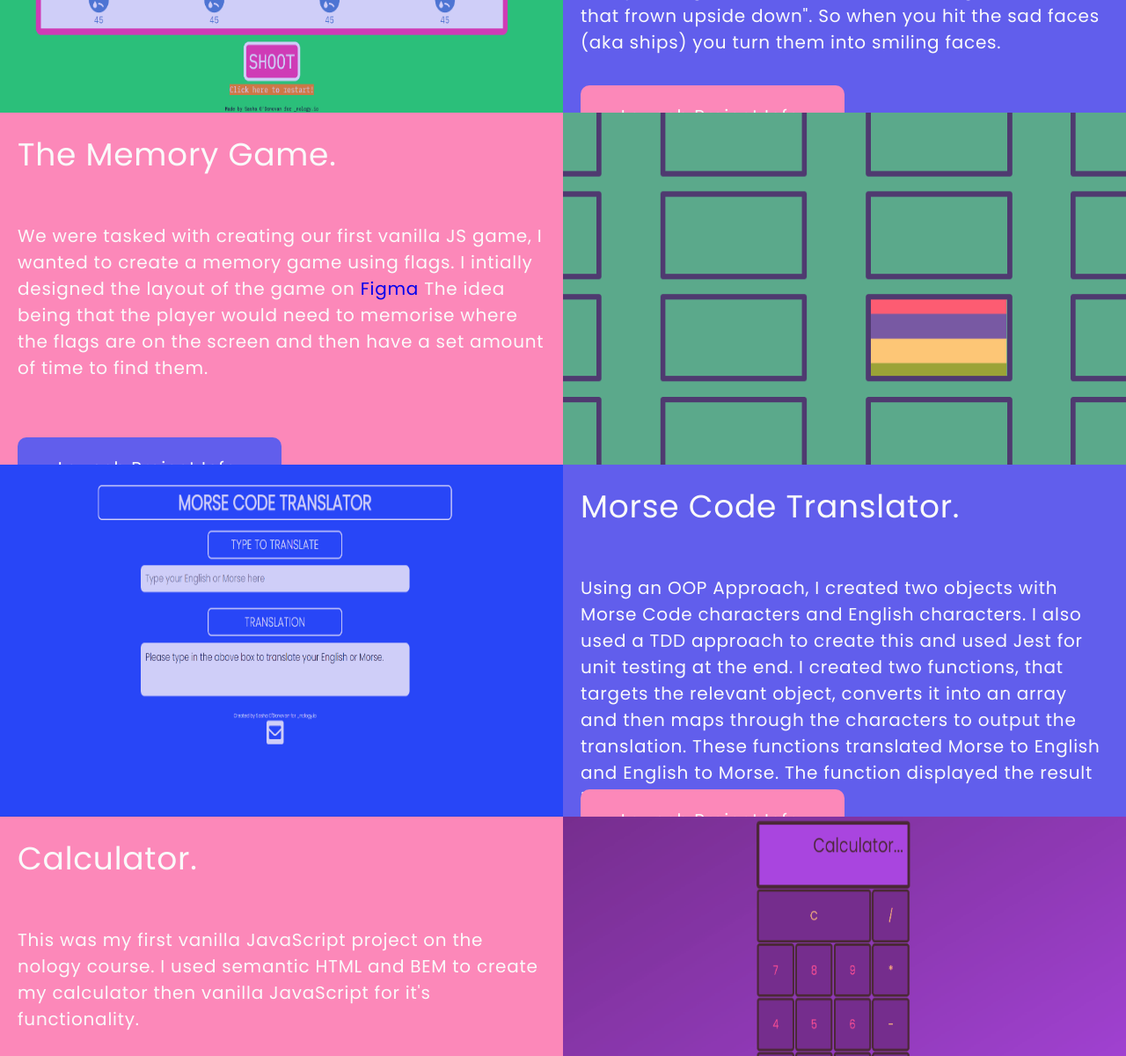
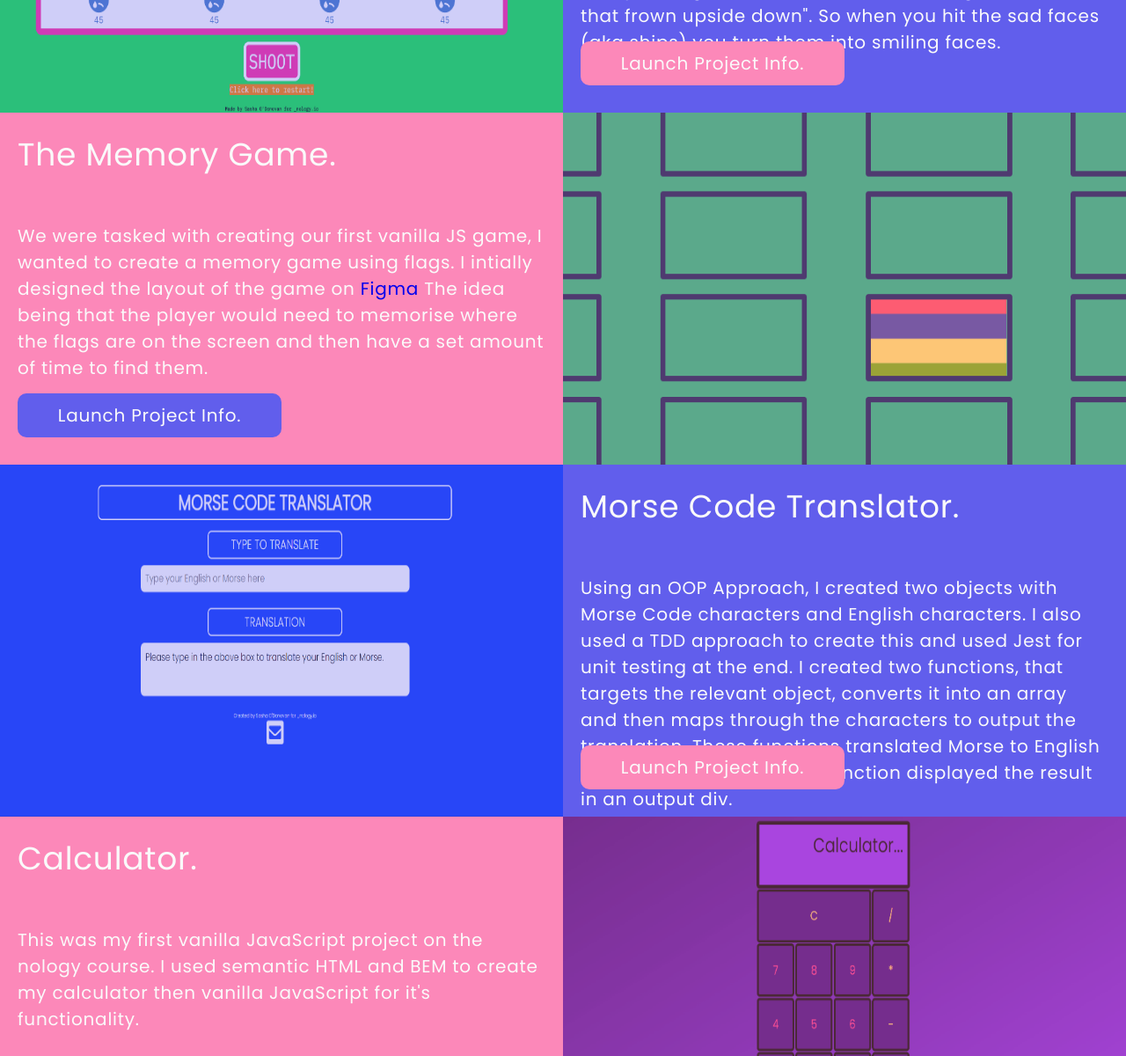
Before and after one commit to sod09/sod_nology_portfolio, a website: page index.html in a window 1280 px wide. Shown: the part 2095-3295 px from the top of the page at 88% size. Drawn offline with Linux system fonts and the light colour scheme.

Commit message:
updated button styling

```diff
--- a/styles/_components.scss
+++ b/styles/_components.scss
@@ -253,8 +253,8 @@ header {
         }
 
         .project__button__javascript_smiles_game {
-          padding: 20px 20px;
-          margin-top: 100px;
+          padding: 10px 10px;
+          margin-top: 50px;
           width: 300px;
           background-color: $color-secondary;
           color: $color-white;
@@ -292,8 +292,8 @@ header {
         }
 
         .project__button__memory_game {
-          padding: 20px 20px;
-          margin-top: 100px;
+          padding: 10px 10px;
+          margin-top: 50px;
           width: 300px;
           background-color: $color-primary;
           color: $color-white;
@@ -334,8 +334,8 @@ header {
       }
 
       .project__button__morse {
-        padding: 20px 20px;
-        margin-top: 100px;
+        padding: 10px 10px;
+        margin-top: 50px;
         width: 300px;
         background-color: $color-secondary;
         color: $color-white;
@@ -375,8 +375,8 @@ header {
       }
 
       .project__button__calculator {
-        padding: 20px 20px;
-        margin-top: 100px;
+        padding: 10px 10px;
+        margin-top: 50px;
         width: 300px;
         background-color: $color-primary;
         color: $color-white;
```
Also changed, not shown: main.css.
